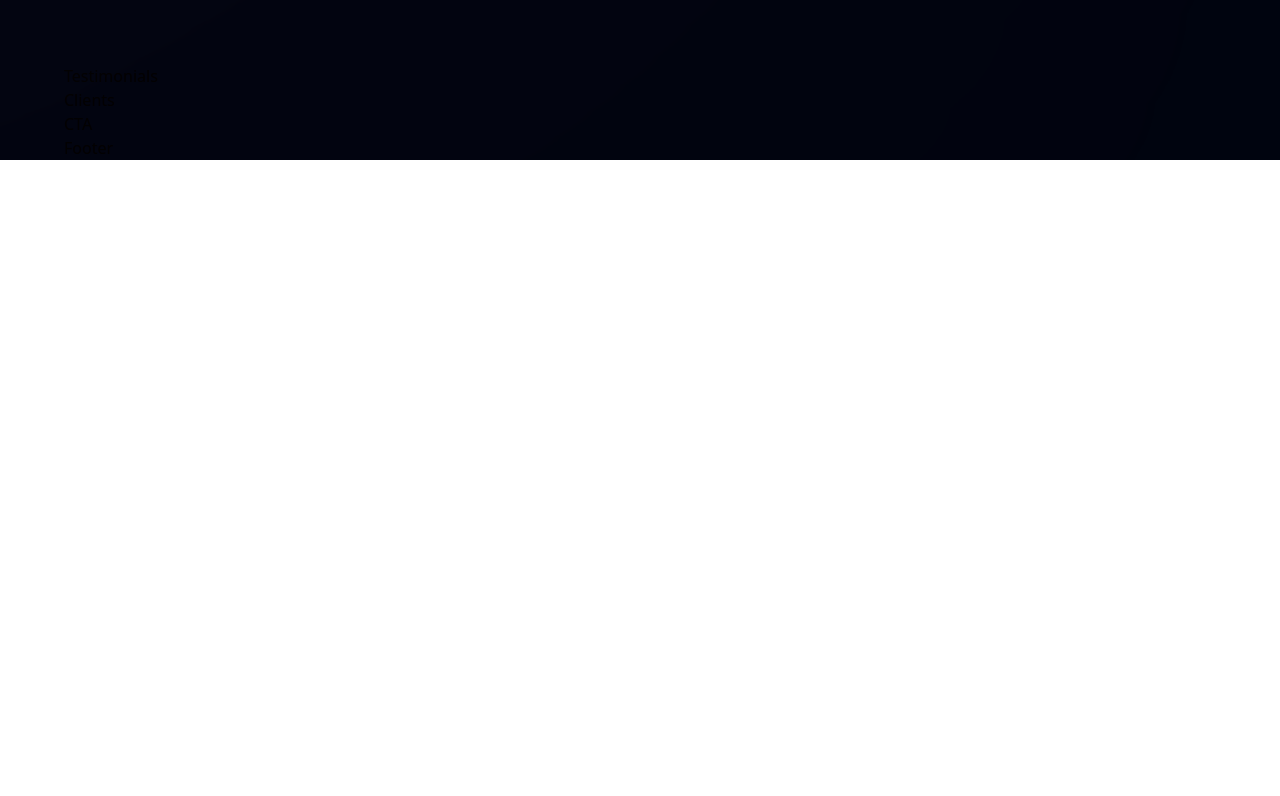
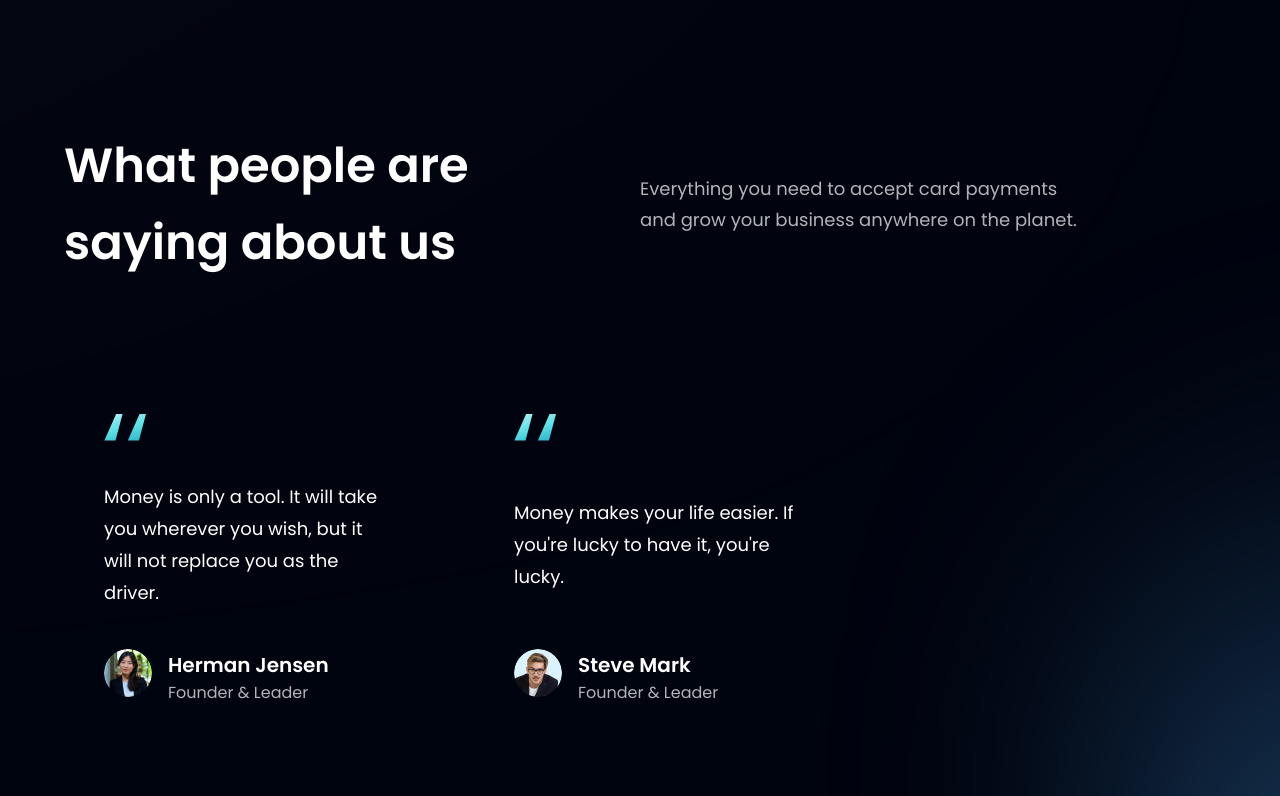
Before and after one commit to eze1er/eki_bank_business, a React (Vite) app: page / in a window 1280 px wide. Shown: the part 2764-3560 px from the top of the page. Before the commit the page ends 2924 px from the top, so only its background shows below. Built offline with nearby package versions, Linux system fonts and the light colour scheme.

Commit message:
testimonials done

```diff
--- a/src/components/CardDeal.jsx
+++ b/src/components/CardDeal.jsx
@@ -11,10 +11,10 @@
         in few easy steps.
       </h2>
       <p className={`${styles.paragraph} max-w-[470px] mt-5`}>Arcu tortor, purus in mattis at sed integer faucibus. Aliquet quis aliquet eget mauris tortor.ç Aliquet ultrices ac, ametau.</p>
-    <Button styles="mt-10" />
+    <Button styles={`mt-10`} />
     </div>
     <div className={layout.sectionImg}>
-      <img src={card} alt="card" className="w-[100%] h-[100%]" />
+      <img src={card} alt="billing" className="w-[100%] h-[100%]" />
 
     </div>
   </section>
--- a/src/components/FeedbackCard.jsx
+++ b/src/components/FeedbackCard.jsx
@@ -1,9 +1,30 @@
-import React from 'react'
+import React from "react";
+import { quotes } from "../assets";
 
-const FeedbackCard = () => {
-  return (
-    <div>FeedbackCard</div>
-  )
-}
+const FeedbackCard = ({ content, name, title, img }) => (
+  <div className="flex justify-between flex-col px-10 py-12 rounded-[20px] max-w-[370px] md:mr-10 sm:mr-5 mr-0 my-5 feedback-card]">
+    <img
+      src={quotes}
+      alt="double_quotes"
+      className="w-[42px] h-[27px] object-contain"
+    />
+    <p className="font-poppins font-normal text-[18px] leading-[32px] text-white my-10">
+      {content}
+    </p>
 
-export default FeedbackCard
+    <div className="flex flex-row">
+      <img src={img} alt={name} className="w-[48px] h-[48px] rounded-full" />
+
+      <div className="flex flex-col ml-4">
+        <h4 className="font-poppins font-semibold text-[20px] leading-[32px] text-white">
+          {name}
+        </h4>
+        <p className="font-poppins font-normal text-[16px] leading-[24px] text-dimWhite">
+          {title}
+        </p>
+      </div>
+    </div>
+  </div>
+);
+
+export default FeedbackCard;
--- a/src/components/Testimonials.jsx
+++ b/src/components/Testimonials.jsx
@@ -1,9 +1,34 @@
-import React from 'react'
+import React from "react";
+import { feedback } from "../constants";
+import styles from "../style";
+import FeedbackCard from "./FeedbackCard";
 
-const Testimonials = () => {
-  return (
-    <div>Testimonials</div>
-  )
-}
+const Testimonials = () => (
+  <section
+    id="clients"
+    className={`${styles.paddingY} ${styles.flexCenter} flex-col relative`}
+  >
+    <div className="absolute z-[0] w-[60%] h-[60%] -right-[50%] rounded-full blue__gradient bottom-40" />
 
-export default Testimonials
+    <div className="w-full flex justify-between items-center md:flex-row flex-col sm:mb-16 mb-6 relative z-[1]">
+      <h1 className={styles.heading2}>
+        What people are <br className="sm:block hidden" />
+        saying about us
+      </h1>
+      <div className="w-full md:mt-0 mt-6">
+        <p className={`${styles.paragraph} text-left max-w-[450px]`}>
+          Everything you need to accept card payments and grow your business
+          anywhere on the planet.
+        </p>
+      </div>
+    </div>
+    <div className="flex flex-wrap sm:justify-start justify-center w-full feedback-container relative z-[1]">
+      {feedback.map((card) => (
+        <FeedbackCard key={card.id} {...card}/>
+      ))}
+
+    </div>
+  </section>
+);
+
+export default Testimonials;
```
